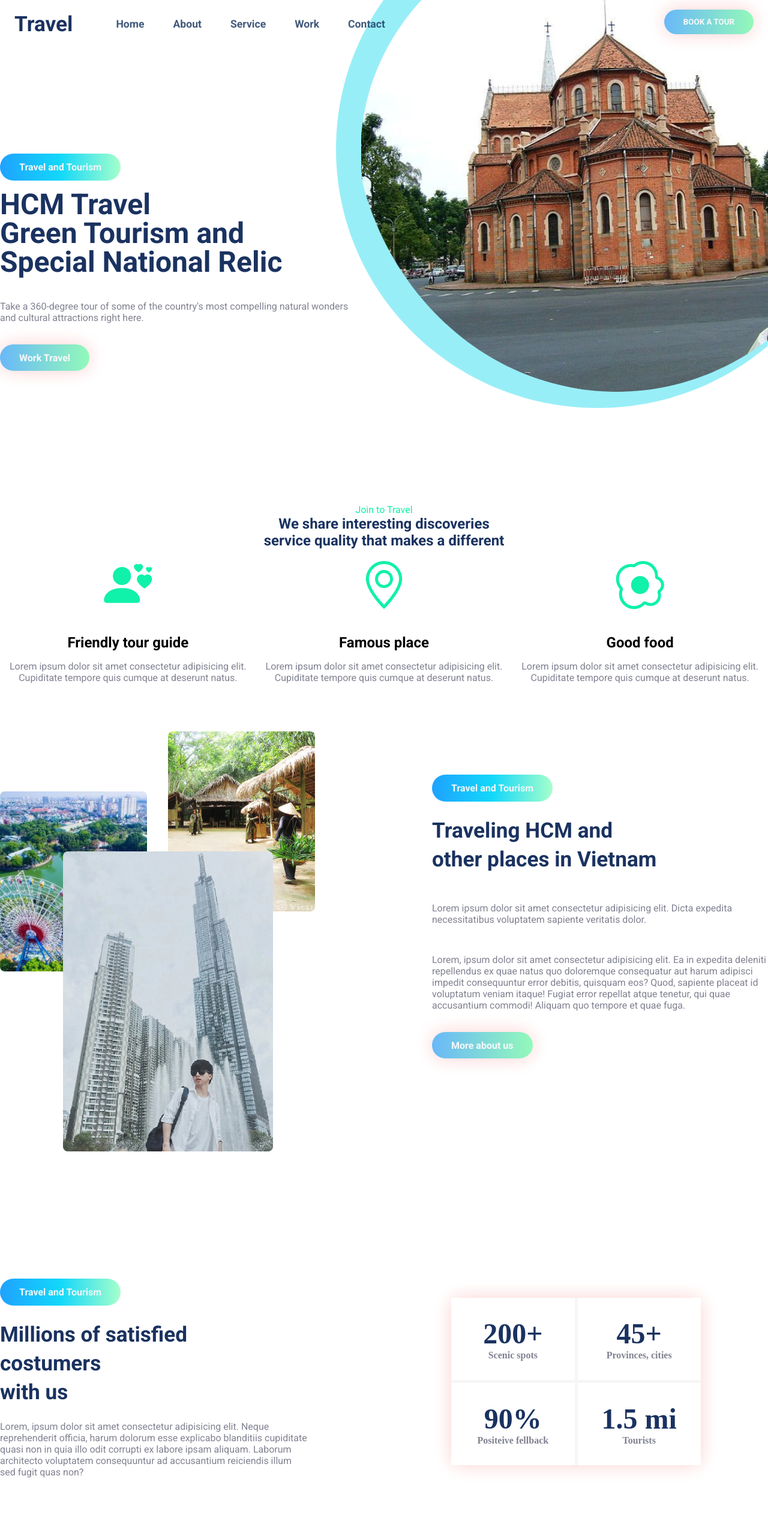
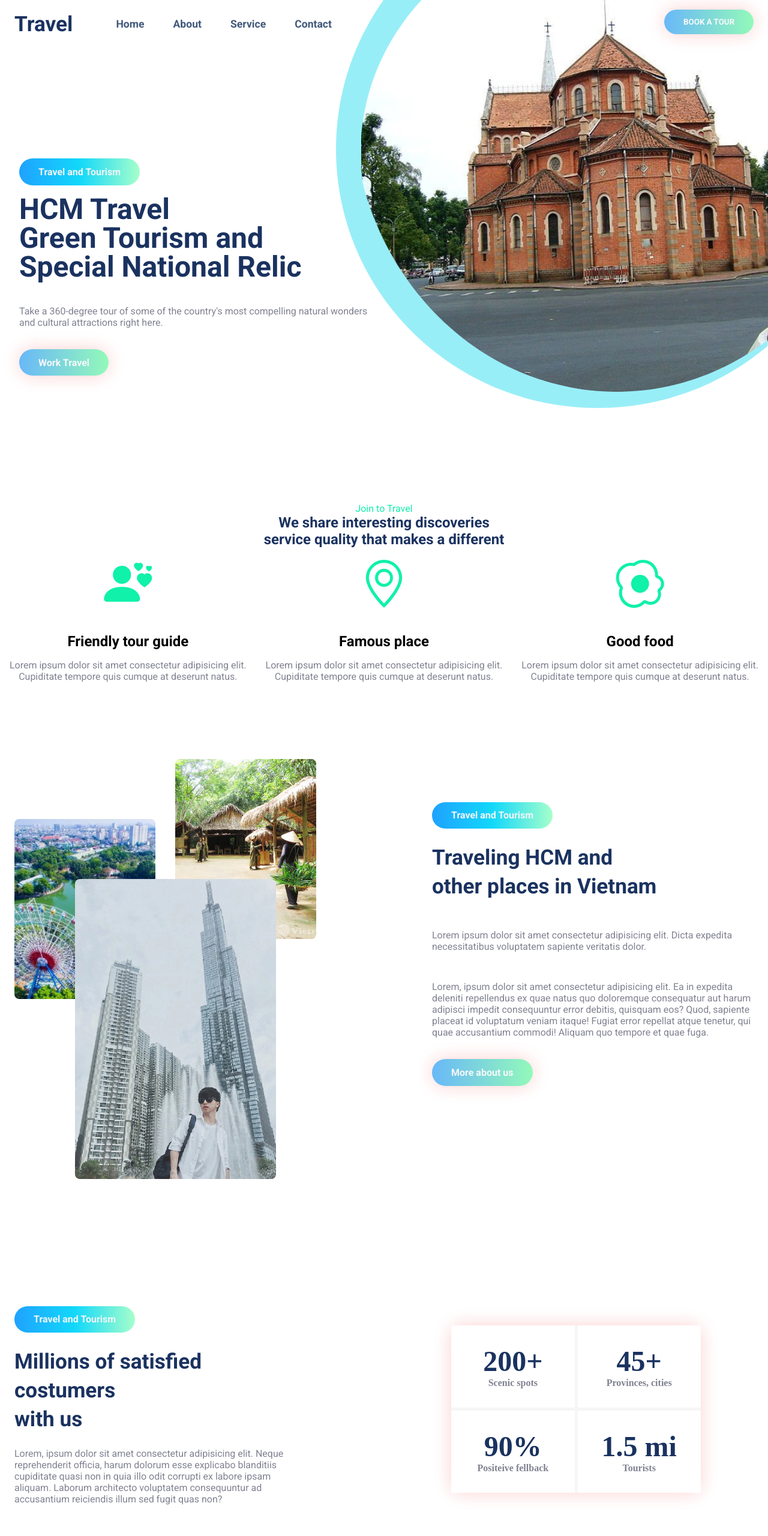
Before and after one commit to datnt1999/DuLichHCM, a plain HTML site: page index.html in a window 1280 px wide. Shown: the top 2560 px of the page at 60% size. Drawn offline with nearby package versions, Linux system fonts and the light colour scheme.

Commit message:
fix-pug-finish

```diff
--- a/index.html
+++ b/index.html
@@ -5,11 +5,12 @@
     <meta name="viewport" content="width = device-width, initial-scale=1.0">
     <link rel="stylesheet" href="style.css">
     <link rel="stylesheet" href="https://cdnjs.cloudflare.com/ajax/libs/bootstrap-icons/1.8.3/font/bootstrap-icons.min.css" integrity="sha512-YzwGgFdO1NQw1CZkPoGyRkEnUTxPSbGWXvGiXrWk8IeSqdyci0dEDYdLLjMxq1zCoU0QBa4kHAFiRhUL3z2bow==" crossorigin="anonymous" referrerpolicy="no-referrer" />
+    <link rel="stylesheet" href="https://cdnjs.cloudflare.com/ajax/libs/animate.css/4.1.1/animate.min.css"/>
     <title>Ho Chi Minh City Tourism</title>
 </head>
 <body>
-    <!-- Header -->
-    <header class="container-fluid container mx-auto">
+    <div class="wrapper container mx-auto">
+        <header class="container mx-auto my-">
             <nav id="nav" class="flex font-roboto">
 
                 <div class="nav-brand">
@@ -34,9 +35,6 @@
                             <a href="#" class="link">Service</a>
                         </li>
                         <li>
-                        <a href="#" class="link">Work</a>
-                    </li>
-                    <li>
                             <a href="#" class="link">Contact</a>
                         </li>
                     </ul>
@@ -44,36 +42,36 @@
 
                 <div class="flex-initial">
                     <ul class="flex">
-                    <button class="btn btn-primary btn-shadow bg-gradient text-white text-uppercase">Book a tour</button>
+                        <button class="btn btn-primary btn-shadow bg-gradient text-white text-uppercase animate__animated animate__rotateIn animate__slow">Book a tour</button>
                     </ul>
                 </div>
             </nav>
         </header>
         <!-- Main Section -->
-    <main id="site-main">
+        <main id="site-main" class="container mx-auto">
             <!-- banner-area -->
-        <section class="banner-area font-roboto">
+            <section class="banner-area container mx-auto py-10 font-roboto">
                 <div class="container mx-auto banner-title">
                     <div class="title">
-                    <span class="d-inline btn btn-primary bg-gradient-stripe text-light">Travel and Tourism</span>
+                        <span class="d-inline btn btn-primary bg-gradient-stripe text-light animate__animated animate__rollIn animate__slow">Travel and Tourism</span>
                         <div class="py-2 branding text-dark text-lg sm-text-xl font-bold">
-                        <span class="d-block">HCM Travel</span>
-                        <span class="d-block">Green Tourism and</span>
-                        <span class="d-block">Special National Relic</span>
+                            <span class="d-block animate__animated animate__zoomInRight">HCM Travel</span>
+                            <span class="d-block animate__animated animate__zoomInRight">Green Tourism and</span>
+                            <span class="d-block animate__animated animate__zoomInRight animate__slow  ">Special National Relic</span>
                         </div>
-                    <div class="py-5">
+                        <div class="py-5 animate__animated animate__fadeInUp animate__slower">
                             <p class="text-gray">Take a 360-degree tour of some of the country's most compelling natural wonders</p>
                             <p class="text-gray"> and cultural attractions right here.</p>
                         </div>
-                    <div class="py-5">
+                        <div class="py-5 animate__animated animate__fadeInUp animate__slower">
                             <a href="#" class="btn btn-primary bg-gradient text-white btn-shadow">Work Travel</a>
                         </div>
                     </div>
                 </div>
             </section>
             <!-- Agency area -->
-        <section class="introduce-area">
-            <div class="container mx-auto text-center font-roboto">
+            <section class="introduce-area container mx-auto px-5">
+                <div class="container mx-auto text-center font-roboto animate__animated animate__zoomIn animate__slow">
                     <span class="text-green">Join to Travel</span>
                     <div class="area-title">
                         <h1 class="tex-lg text-dark">
@@ -113,8 +111,8 @@
                     </div>
                 </div>
             </section>
-        <!-- Food at HCM -->
-        <section class="container mx-auto location-area">
+            <!-- Location at HCM -->
+            <section class="container mx-auto location-area px-5">
                 <div class="grid cols-1 lg-cols-2 text-center md-text-left">
                     <div class="grid-images">
                         <div class="item-one"></div>
@@ -138,9 +136,9 @@
                 </div>
             </section>
             <!-- Counting area -->
-        <section class="container mx-auto counting-area">
+            <section class="container mx-auto counting-area px-5">
                 <div class="grid cols-1 lg-cols-2">
-                <div class="grid-one text-center md-text-left">
+                    <div class="grid-one text-center md-text-left px-5">
                         <span class="d-inline btn btn-primary bg-gradient-stripe text-light">Travel and Tourism</span>
                         <div class="font-roboto">
                             <h1 class="text-lg text-dark py-5">
@@ -179,7 +177,7 @@
                 </div>
             </section>
             <!-- Card area -->
-        <section class="container mx-auto card-area py-10">
+            <section class="container mx-auto card-area py-10 px-5">
                 <div class="grid cols-1 lg-cols-3 font-roboto">
                     <div class="bg-color-blue">
                         <div class="card px-10 py-10">
@@ -193,7 +191,7 @@
                         </div>
                     </div>
 
-                <div class="bg-color-red">
+                    <div class="bg-color-red ">
                         <div class="card px-10 py-10">
                             <span class="d-block text-green text-xl">
                                 <i class="bi bi-chat-heart-fill"></i>
@@ -205,7 +203,7 @@
                         </div>
                     </div>
 
-                <div class="bg-color-yellow">
+                    <div class="bg-color-yellow ">
                         <div class="card px-10 py-10">
                             <span class="d-block text-green text-xl">
                                 <i class="bi bi-cash-coin"></i>
@@ -217,7 +215,7 @@
                         </div>
                     </div>
 
-                <div class="bg-color-yellow">
+                    <div class="bg-color-yellow ">
                         <div class="card px-10 py-10">
                             <span class="d-block text-green text-xl">
                                 <i class="bi bi-geo-alt-fill"></i>
@@ -229,7 +227,7 @@
                         </div>
                     </div>
 
-                <div class="bg-color-purple">
+                    <div class="bg-color-purple ">
                         <div class="card px-10 py-10">
                             <span class="d-block text-green text-xl">
                                 <i class="bi bi-alarm"></i>
@@ -241,7 +239,7 @@
                         </div>
                     </div>
 
-                <div class="bg-color-blue">
+                    <div class="bg-color-blue ">
                         <div class="card px-10 py-10">
                             <span class="d-block text-green text-xl">
                                 <i class="bi bi-umbrella"></i>
@@ -255,9 +253,9 @@
                 </div>
             </section>
             <!-- some tourist places -->
-        <section class="container mx-auto py-10 recent-work-area">
+            <section class="container mx-auto py-10 recent-work-area px-5">
                 <div class="title">
-                <span class="d-inline btn btn-primary bg-gradient-stripe text-light">Travel and Tourism</span>
+                    <span class="d-inline btn btn-primary bg-gradient-stripe text-light ">Travel and Tourism</span>
                     <div class="font-roboto">
                         <h1 class="text-lg text-dark py-5">
                             Some of the tourist<br>
@@ -323,7 +321,7 @@
                 </div>
             </section>
             <!-- Food Area -->
-        <section class="article-area container mx-auto py-10">
+            <section class="article-area container mx-auto py-10 px-5">
                 <div class="area-title text-center font-roboto">
                     <span class="text-green">Favorite dishes</span>
                     <h1 class="text-lg text-dark">Article daily updated</h1>
@@ -368,7 +366,7 @@
                 </div>
             </section>
             <!-- Ready area -->
-        <section class="ready-area container mx-auto py-5">
+            <section class="ready-area container mx-auto py-5 px-5">
                 <div class="flex flex-wrap font-roboto btn-shadow sm-px-10">
                     <div class="w-50">
                         <h1 class="text-lg sm-text-xl text-dark">Ready to get started</h1>
@@ -383,7 +381,7 @@
             </section>
         </main>
         <!-- Footer Section -->
-    <footer id="footer">
+        <footer id="footer" class="container px-5">
             <section class="container mx-auto py-10 font-roboto">
                 <div class="grid md-cols-2 lg-cols-4">
                     <div class="text-gray text-center md-text-left">
@@ -453,6 +451,8 @@
                 </div>
             </section>
         </footer>
+    </div>
+    <!-- Header -->
     <script src="https://cdnjs.cloudflare.com/ajax/libs/masonry/4.2.2/masonry.pkgd.js" integrity="sha512-bkge924rHvzs8HYzPSjoL47QZU0PYng6QsMuo3xxmEtCeGsfIeDl6t4ATj+NxwUbwOEYKsGO8A5zIAkMXP+cHQ==" crossorigin="anonymous" referrerpolicy="no-referrer"></script>
     <script type="text/javascript" src="main.js"></script>
 </body>
--- a/style.css
+++ b/style.css
@@ -263,7 +263,7 @@ ul{
 /* For large screen lg(1280px) */
 @media (min-width:1280px) {
     .container{
-        max-width: 1280px;
+        max-width: 1350px;
     }
     #nav{
         background: transparent !important;
@@ -278,6 +278,9 @@ ul{
     }
 }
 /* ------------------------Navigation-menu------------------ */
+.wrapper{
+    position: relative;
+}
 #nav{
     position: absolute;
     top: 0;
@@ -316,21 +319,21 @@ ul{
     max-height: 50vh !important;
 }
 /* ------------------------Navigation-menu------------------ */
+
 #site-main .banner-area{
     width: 100%;
-    position: relative;
     background: var(--bg-bg);
     background-repeat: no-repeat;
     background-position-x: right;
     z-index: -99;
 }
 #site-main .banner-area .banner-title{
-    height: 95vh;
-    padding-top: 16rem;
+    padding-left: 2rem;
+    padding-top: 12rem;
 }
 /* --------------------------Introduce Area------------------- */
 #site-main .introduce-area{
-    padding: 5em 0;
+    padding: 8em 0;
 }
 /* -------------------------Food Area Style-------------------- */
 #site-main .location-area > .grid{
```
Lines whose indentation alone changed are shown as unchanged.
